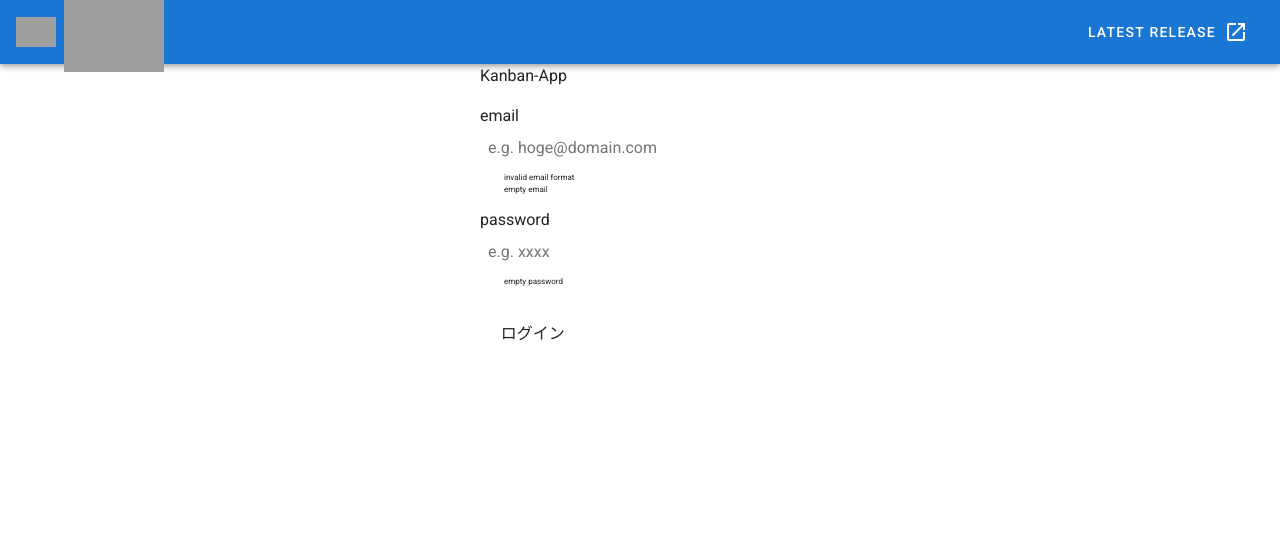
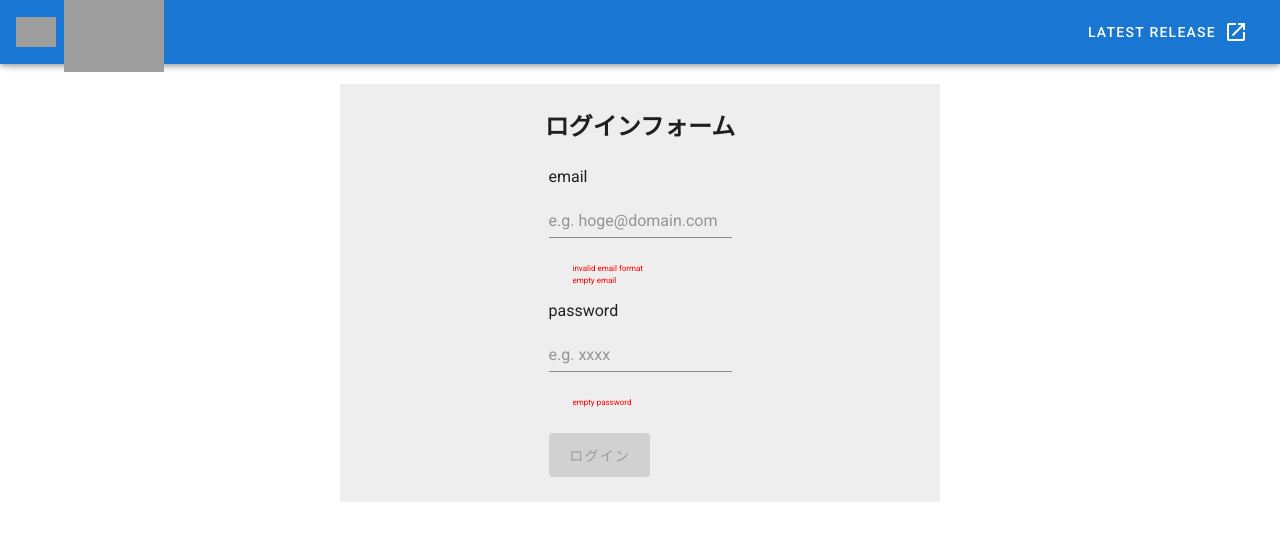
Before and after one commit to itsuki-n22/vuetify-ts-sample, a Vue app: page /login in a window 1280 px wide. Shown: the top 540 px of the page. Built offline with nearby package versions, Linux system fonts and the light colour scheme; grey boxes are pictures that could not be loaded.

Commit message:
ログインフォームをvuetifyであそんだ

```diff
--- a/src/components/molecules/KbnLoginForm.vue
+++ b/src/components/molecules/KbnLoginForm.vue
@@ -1,14 +1,17 @@
 <template>
-  <form novalidate>
+  <v-container class="mt-5">
+    <v-row class="text-center">
+      <v-form novalidate>
         <div class="form-item">
           <label for="email">email</label>
-      <input
+          <v-text-field
             id="email"
             v-model="email"
             type="text"
             autocomplete="off"
             placeholder="e.g. hoge@domain.com"
-        @focus="resetError">
+            @focus="resetError"
+            />
           <ul class="validation-errors">
             <li v-if="!validation.email.format">invalid email format</li>
             <li v-if="!validation.email.required">empty email</li>
@@ -16,24 +19,27 @@
         </div>
         <div class="form-item">
           <label for="password">password</label>
-      <input
+          <v-text-field
             id="password"
             v-model="password"
             type="password"
             autocomplete="off"
             placeholder="e.g. xxxx"
-        @focus="resetError">
+            @focus="resetError"
+            />
           <ul class="validation-errors">
             <li v-if="!validation.password.required">empty password</li>
           </ul>
         </div>
         <div class="form-actions">
-      <KbnButton
+          <v-btn
+            color="primary"
+            large
             :disabled="disabledLoginAction"
             @click="handleClick"
           >
             ログイン
-      </KbnButton>
+          </v-btn>
           <p
             v-if="progress"
             class="login-progress"
@@ -47,18 +53,18 @@
             {{ error }}
           </p>
         </div>
-  </form>
+      </v-form>
+    </v-row>
+  </v-container>
 </template>
 
 <script>
-import KbnButton from '@/components/atoms/KbnButton'
-const REGEX_EMAIL = /^[a-zA-Z0-9.!#$%&'*+\/=?^_`{|}~-]+@[a-zA-Z0-9-]+(?:\.[a-zA-Z0-9-]+)*$/
+const REGEX_EMAIL = /^[a-zA-Z0-9.!#$%&'*+/=?^_`{|}~-]+@[a-zA-Z0-9-]+(?:\.[a-zA-Z0-9-]+)*$/
 const required = val => !!val.trim()
 export default {
   name: 'KbnLoginForm',
 
   components: {
-    KbnButton
   },
 
   props: {
@@ -158,6 +164,7 @@ ul li {
 }
 .validation-errors{
   height: 32px;
+  color: red;
 }
 .form-actions p {
   font-size: 0.5em;
--- a/src/components/templates/KbnLoginView.vue
+++ b/src/components/templates/KbnLoginView.vue
@@ -1,6 +1,6 @@
 <template>
-  <div class="login-view">
-    <p> Kanban-App </p>
+  <div class="login-view mt-5">
+    <h2> ログインフォーム </h2>
     <KbnLoginForm :onlogin="handleLogin" />
   </div>
 </template>
@@ -30,7 +30,12 @@ export default {
 
 <style scoped>
 .login-view {
-  width: 320px;
-  margin: auto;
+  width: 600px;
+  margin: 0 auto;
+  background: #eee;
+  padding: 25px;
+}
+h2 {
+  text-align: center;
 }
 </style>
```
Lines whose indentation alone changed are shown as unchanged.
